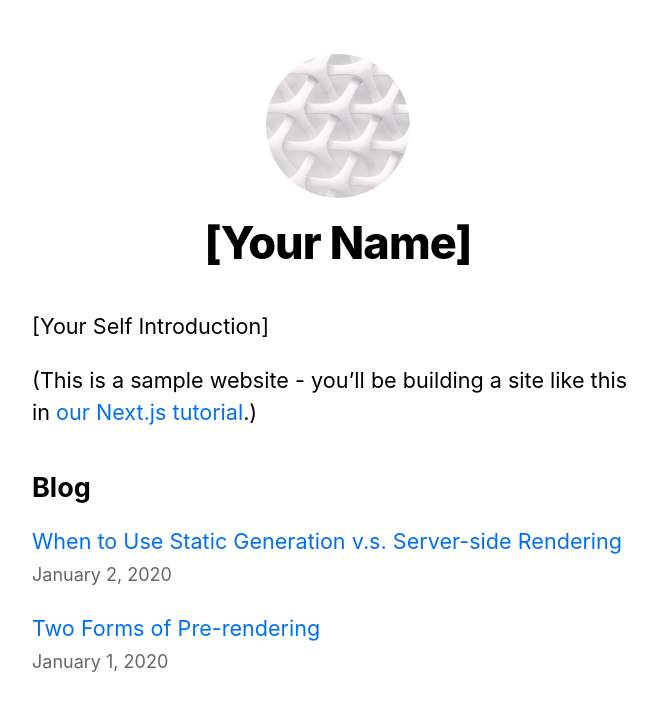
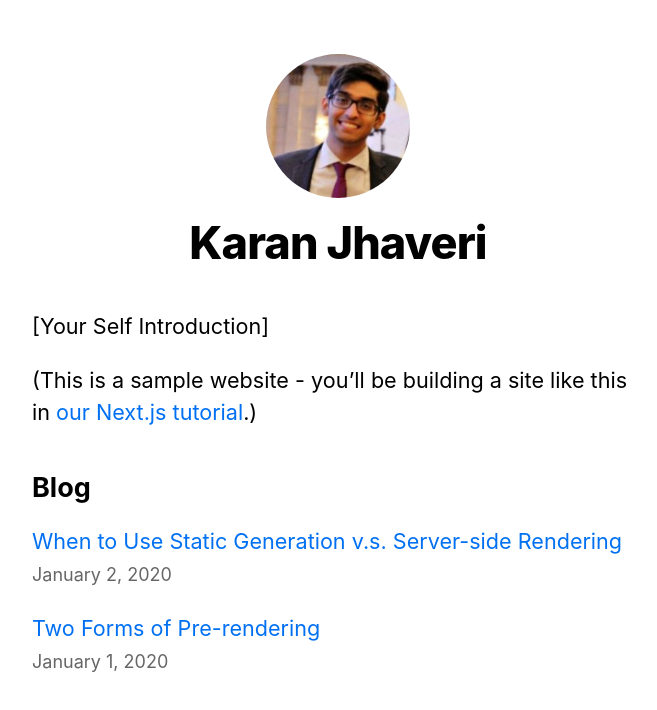
Before and after one commit to karanrjhaveri/nextjs-blog, a Next.js app: page / in a window 1280 px wide. Shown: the top 710 px of the page, without its empty margins (302-959 px from the left). Built offline with nearby package versions, Linux system fonts and the light colour scheme.

Commit message:
Profile Picture and Name added

```diff
--- a/components/layout.js
+++ b/components/layout.js
@@ -3,7 +3,7 @@ import styles from './layout.module.css'
 import utilStyles from '../styles/utils.module.css'
 import Link from 'next/link'
 
-const name = '[Your Name]'
+const name = 'Karan Jhaveri'
 export const siteTitle = 'Next.js Sample Website'
 
 export default function Layout({ children, home }) {
```
Also changed, not shown: public/images/profile.jpg.
